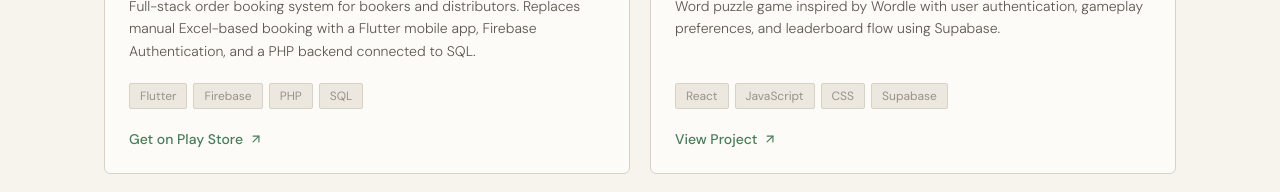
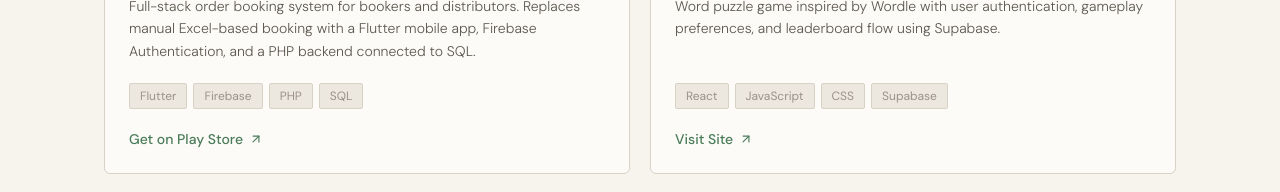
Before and after one commit to Aliyan008/Aliyan-Azam, a React (Vite) app: page / in a window 1280 px wide. Shown: the part 2300-2492 px from the top of the page. Built offline with nearby package versions, Linux system fonts and the light colour scheme.

Commit message:
url changed

```diff
--- a/src/components/Projects.jsx
+++ b/src/components/Projects.jsx
@@ -22,8 +22,8 @@ const projects = [
       'Word puzzle game inspired by Wordle with user authentication, gameplay preferences, and leaderboard flow using Supabase.',
     stack: ['React', 'JavaScript', 'CSS', 'Supabase'],
     playStoreUrl: null,
-    secondaryLink: 'https://github.com/Aliyan008/wordwise',
-    secondaryLabel: 'View Project',
+    secondaryLink: 'https://wordwise-orpin.vercel.app/',
+    secondaryLabel: 'Visit Site',
   },
   {
     id: 'chat',
```
